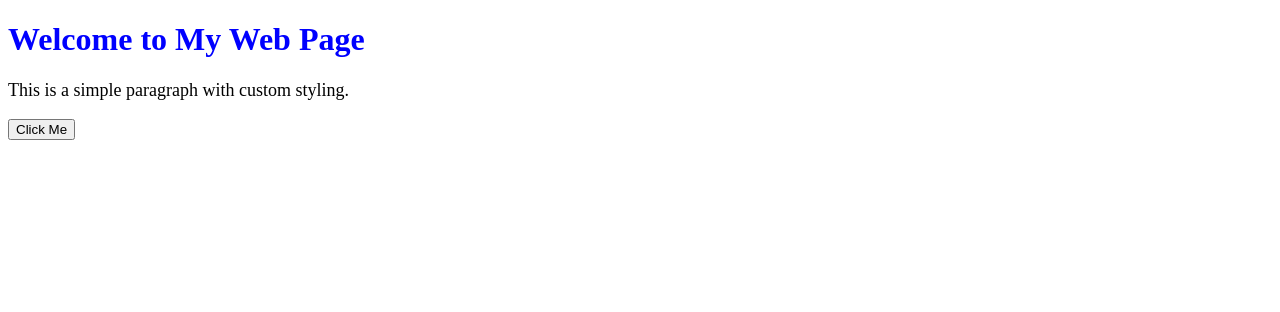
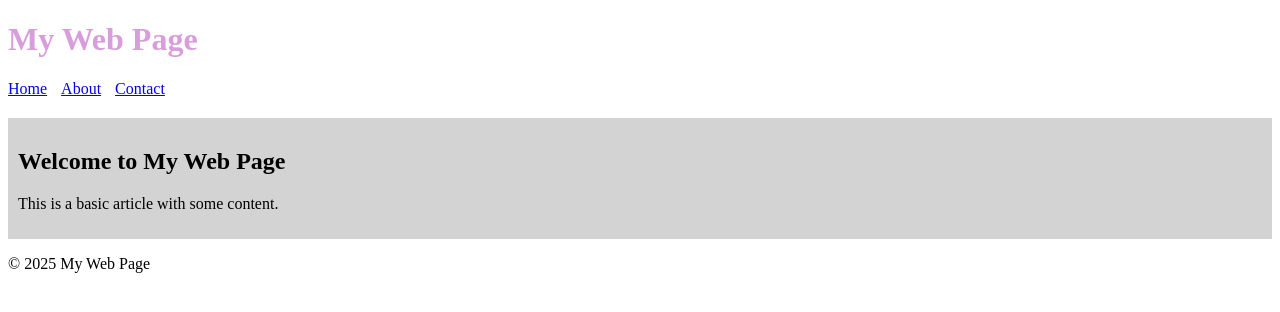
Before and after one commit to Haripriya-hash12/TSX-Unstop-Web-Development, a plain HTML site: page basic.html in a window 1280 px wide. Drawn offline with Linux system fonts and the light colour scheme.

Commit message:
Added header, navigation, main content, and footer with basic CSS layout

```diff
--- a/basic.html
+++ b/basic.html
@@ -1,16 +1,32 @@
 <!DOCTYPE html>
-<html lang="en">
+<html>
 <head>
-  <meta charset="UTF-8">
   <title>Simple Web Page</title>
   <link rel="stylesheet" href="styles.css">
 </head>
 <body>
-  <h1>Welcome to My Web Page</h1>
-  <p>This is a simple paragraph with custom styling.</p>
-  <button>Click Me</button>
-  <script>
-    console.log("Page has loaded successfully!");
-  </script>
+
+  <header>
+    <h1>My Web Page</h1>
+    <nav>
+      <ul>
+        <li><a href="#">Home</a></li>
+        <li><a href="#">About</a></li>
+        <li><a href="#">Contact</a></li>
+      </ul>
+    </nav>
+  </header>
+
+  <main>
+    <article>
+      <h2>Welcome to My Web Page</h2>
+      <p>This is a basic article with some content.</p>
+    </article>
+  </main>
+
+  <footer>
+    <p>&copy; 2025 My Web Page</p>
+  </footer>
+
 </body>
 </html>
--- a/styles.css
+++ b/styles.css
@@ -1,7 +1,19 @@
 h1 {
-  color: blue;
+  color: rgb(216, 158, 220);
 }
 
-p {
-  font-size: 18px;
+nav ul {
+  list-style-type: none;
+  padding: 0;
 }
+
+nav li {
+  display: inline;
+  margin-right: 10px;
+}
+
+article {
+  margin-top: 20px;
+  padding: 10px;
+  background-color: lightgray;
+}
```
